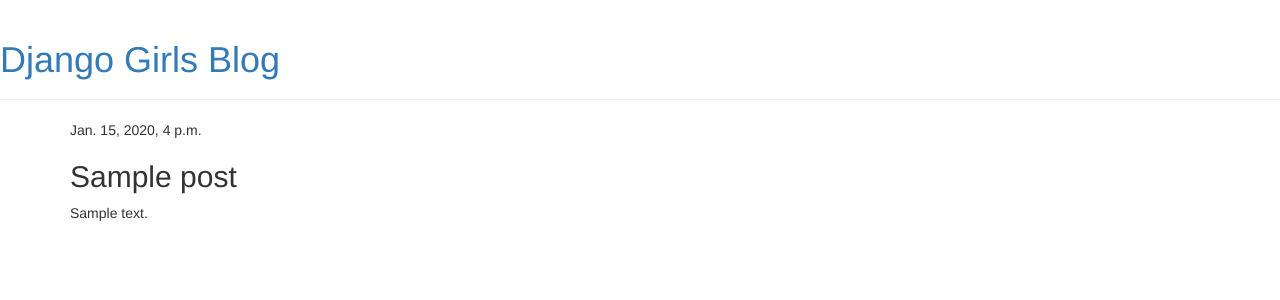
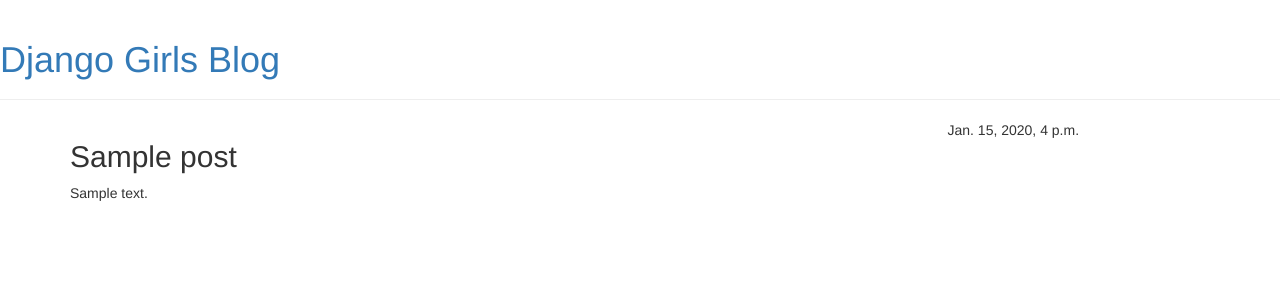
Before and after one commit to Rubel-Mahmud/BLOG_SITE, a Django app: page /post/1/ in a window 1280 px wide. Shown: the top 300 px of the page. Run offline with Django 3.2, Linux system fonts and the light colour scheme; tables that the repository leaves empty hold one stand-in row (values such as "Sample post"); some libraries are stand-ins or nearby versions.

Commit message:
modify template

```diff
--- a/templates/blog/base.html
+++ b/templates/blog/base.html
@@ -17,7 +17,7 @@
         </div>
         <div class="content container">
             <div class="row">
-                <div class="col-md-8">
+                <div class="col-md-12">
                     {% block content %}
                     {% endblock %}
                 </div>
--- a/templates/blog/post_detail.html
+++ b/templates/blog/post_detail.html
@@ -2,18 +2,28 @@
 
 {% block content %}
     <div class="post">
+        <div class="row">
+            <div class="row">
+                <div class="col-md-12">
+                    <div class="col-md-9">
+                        <h2>{{ post.title }}</h2>
+                    </div>
+                    <div class="col-md-3 post_btn">
                         {% if post.published_date %}
-            <div class="date">
-                {{ post.published_date }}
-            </div>
+                            <span style="margin-top:20px;">{{ post.published_date }}</span>
                         {% else %}
-            <a class="btn btn-default" href="{% url 'post_publish' pk=post.pk %}">Publish</a>
+                            <a class="btn btn-default btn-sm" href="{% url 'post_publish' pk=post.pk %}">Publish</a>
                         {% endif %}
                         {% if user.is_authenticated %}
                             <a class="btn btn-default" href="{% url 'post_edit' pk=post.pk %}"><span class="glyphicon glyphicon-pencil"></span></a>
                             <a class="btn btn-default" href="{% url 'post_remove' pk=post.pk %}"><span class="glyphicon glyphicon-remove"></span></a>
                         {% endif %}
-        <h2>{{ post.title }}</h2>
+                    </div>
+                </div>
+            </div>
+            <div class="col-md-12">
                 <p>{{ post.text|linebreaksbr }}</p>
             </div>
+        </div>
+    </div>
 {% endblock %}
```
Lines whose indentation alone changed are shown as unchanged.
